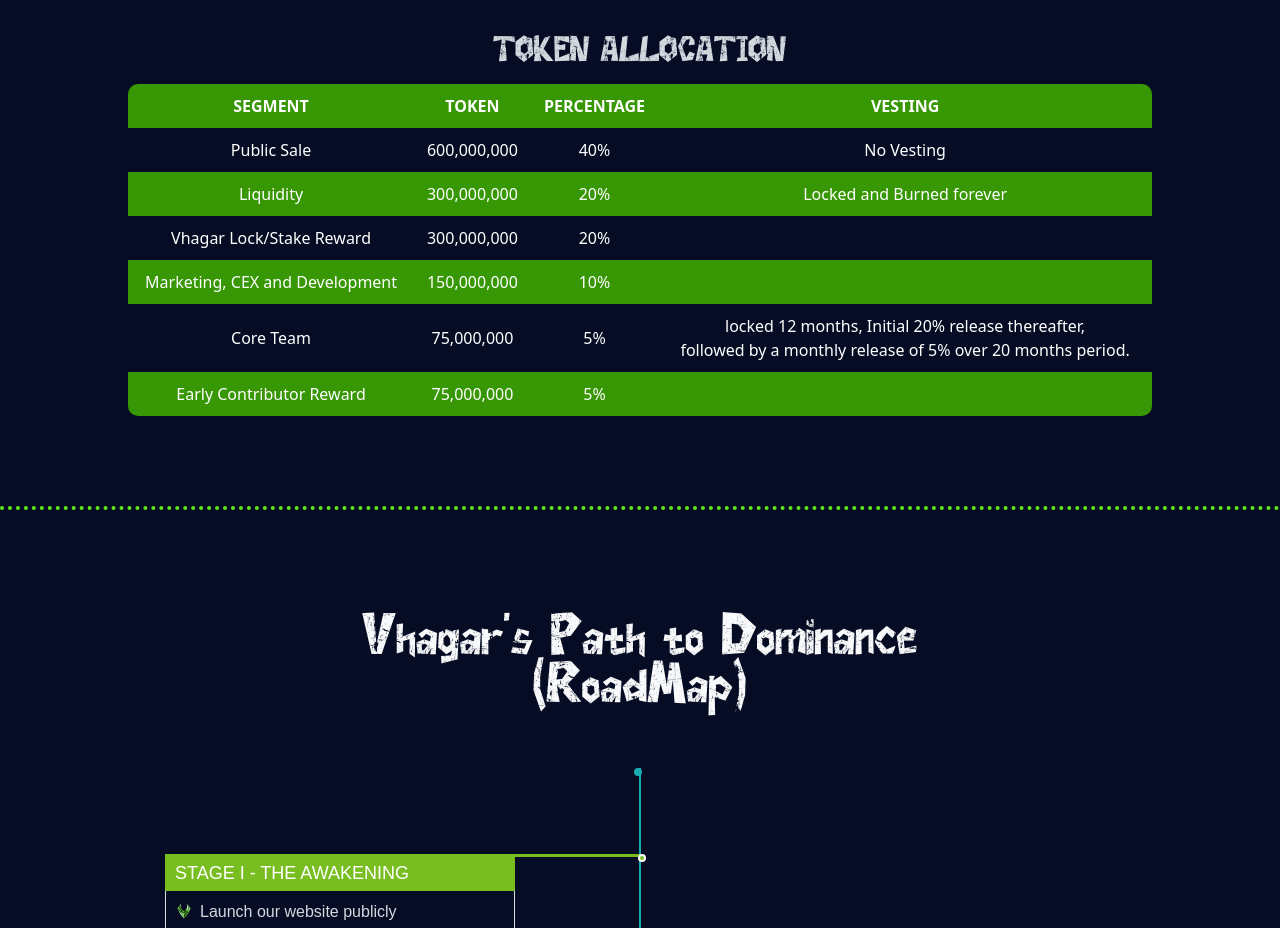
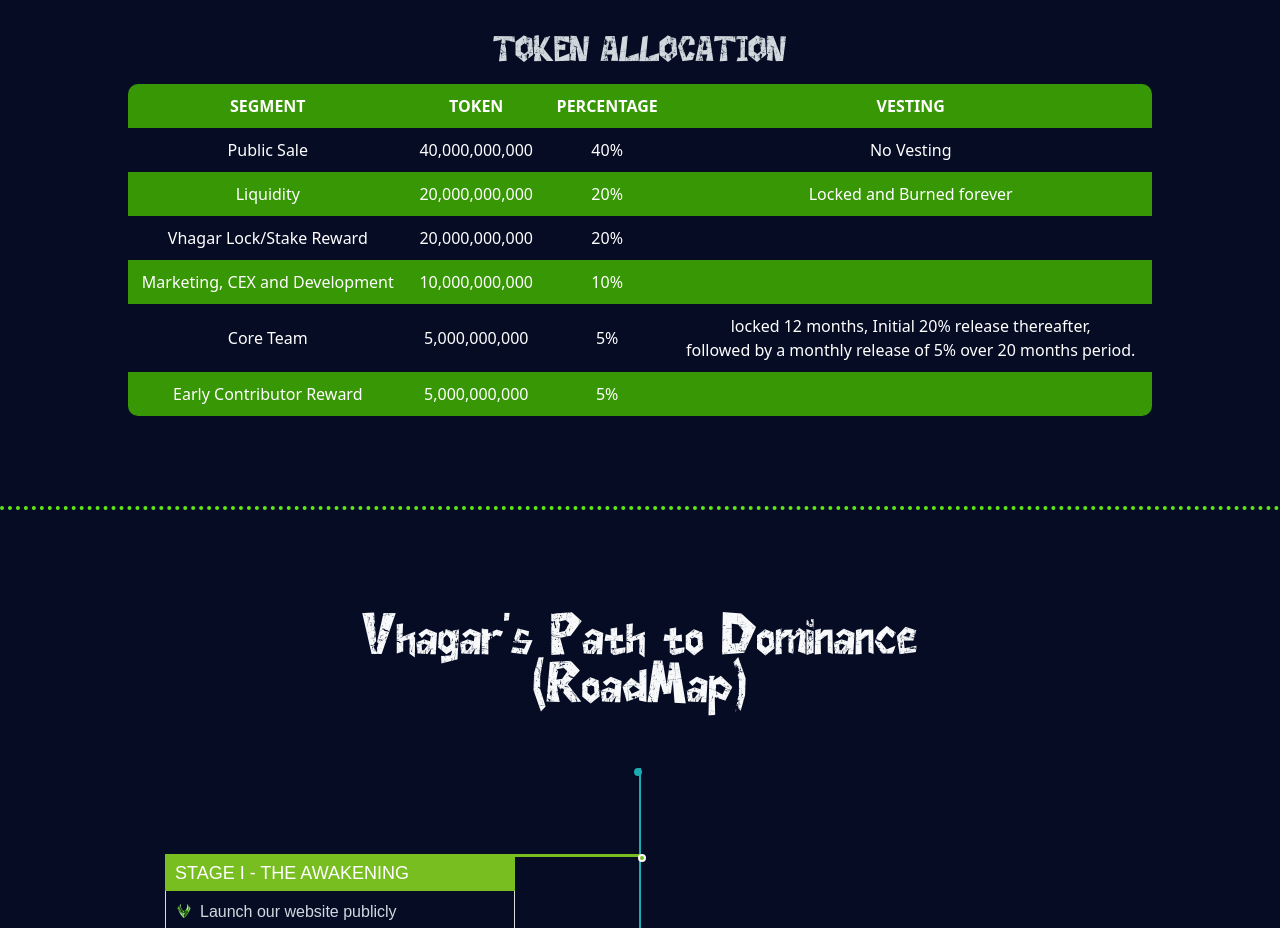
Before and after one commit to SylveHenry/vhagar_front, a React (Create React App) app: page / in a window 1280 px wide. Shown: the part 2700-3628 px from the top of the page. Built offline with nearby package versions, Linux system fonts and the light colour scheme.

Commit message:
modifications ongoing

```diff
--- a/src/Components/Footer.js
+++ b/src/Components/Footer.js
@@ -51,19 +51,19 @@ const Footer = () => {
                 <a href="https://coinmarketcap.com/" target="_blank" rel="noopener noreferrer">Coinmarketcap</a>
               </li>
               <li className="coll">
-                <a href="https://birdeye.so/" target="_blank" rel="noopener noreferrer">BirdEye</a>
+                <a href="https://birdeye.so/token/4UvV46RjhL4Xvy1DeGWBHJ2EWUwzgNN2EzUumMqMVDQA?chain=solana" target="_blank" rel="noopener noreferrer">BirdEye</a>
               </li>
             </ul>
           </div>
           <div className="co-cont">
             <div className="d-flex justify-content-center align-items-center pt-4">
-              <a href="https://discord.com" target="_blank" rel="noopener noreferrer" className="pe-2">
+              <a href="https://discord.com/invite/3fKQTuYSYP" target="_blank" rel="noopener noreferrer" className="pe-2">
                 <img src="../images/discord.png" width={40} alt="Discord" className="glow" />
               </a>
-              <a href="https://telegram.org" target="_blank" rel="noopener noreferrer" className="pe-2">
+              <a href="https://t.me/Vhagar_on_Sol" target="_blank" rel="noopener noreferrer" className="pe-2">
                 <img src="../images/telegram.png" width={40} alt="Telegram" className="glow" />
               </a>
-              <a href="https://x.com" target="_blank" rel="noopener noreferrer" className="bg-light">
+              <a href="https://x.com/Vhagar_on_Sol" target="_blank" rel="noopener noreferrer" className="bg-light">
                 <img src="../images/x1.png" width={35} alt="X" className="glow" />
               </a>
             </div>
--- a/src/Components/OurNetwork.js
+++ b/src/Components/OurNetwork.js
@@ -62,13 +62,13 @@ const OurNetwork = () => {
           announcements!
         </h4>
         <div className="d-flex justify-content-center align-items-center pt-4">
-          <a href="https://discord.com" target="_blank" rel="noopener noreferrer" className="pe-2">
+          <a href="https://discord.com/invite/3fKQTuYSYP" target="_blank" rel="noopener noreferrer" className="pe-2">
             <img src="../images/discord.png" alt="Discord" className="glow" />
           </a>
-          <a href="https://telegram.org" target="_blank" rel="noopener noreferrer" className="pe-2">
+          <a href="https://t.me/Vhagar_on_Sol" target="_blank" rel="noopener noreferrer" className="pe-2">
             <img src="../images/telegram.png" alt="Telegram" className="glow" />
           </a>
-          <a href="https://x.com" target="_blank" rel="noopener noreferrer" className="bg-light">
+          <a href="https://x.com/Vhagar_on_Sol" target="_blank" rel="noopener noreferrer" className="bg-light">
             <img src="../images/x1.png" alt="X" className="glow" />
           </a>
         </div>
--- a/src/Components/TokenAllocation.js
+++ b/src/Components/TokenAllocation.js
@@ -15,31 +15,31 @@ const CustomizedTables = () => {
         <tbody>
           <tr>
             <td>Public Sale</td>
-            <td>600,000,000</td>
+            <td>40,000,000,000</td>
             <td>40%</td>
             <td>No Vesting</td>
           </tr>
           <tr>
             <td>Liquidity</td>
-            <td>300,000,000</td>
+            <td>20,000,000,000</td>
             <td>20%</td>
             <td>Locked and Burned forever</td>
           </tr>
           <tr>
             <td>Vhagar Lock/Stake Reward</td>
-            <td>300,000,000</td>
+            <td>20,000,000,000</td>
             <td>20%</td>
             <td></td>
           </tr>
           <tr>
             <td>Marketing, CEX and Development</td>
-            <td>150,000,000</td>
+            <td>10,000,000,000</td>
             <td>10%</td>
             <td></td>
           </tr>
           <tr>
             <td>Core Team</td>
-            <td>75,000,000</td>
+            <td>5,000,000,000</td>
             <td>5%</td>
             <td>
               locked 12 months, Initial 20% release thereafter,
@@ -48,7 +48,7 @@ const CustomizedTables = () => {
           </tr>
           <tr>
             <td>Early Contributor Reward</td>
-            <td>75,000,000</td>
+            <td>5,000,000,000</td>
             <td>5%</td>
             <td></td>
           </tr>
```
